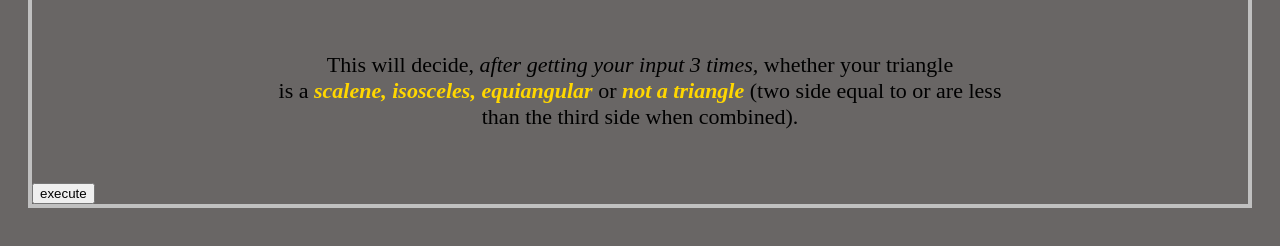
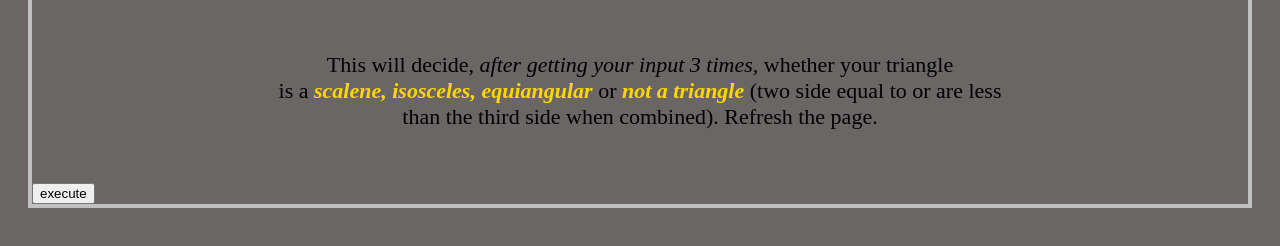
Before and after one commit to wbjb/IP2, a plain HTML site: page index.html in a window 1280 px wide. Shown: the part 180-426 px from the top of the page. Drawn offline with Linux system fonts and the light colour scheme.

Commit message:
Fixing merging errors due to loss of data.

```diff
--- a/index.html
+++ b/index.html
@@ -11,7 +11,7 @@
 		<div class = "size">
 			<h1>Kyulu Jonah</h1>
 			<h2>Triangle Tracker</h2>
-				<p><div class="center"> This will decide, <span class="emphasis"> after getting your input 3 times,</span> whether your triangle<br> is a <span class="bold">scalene, isosceles, equiangular</span> or <span class="bold"> not a triangle</span> (two side equal to or are less<br> than the third side when combined).</div></p>
+				<p><div class="center"> This will decide, <span class="emphasis"> after getting your input 3 times,</span> whether your triangle<br> is a <span class="bold">scalene, isosceles, equiangular</span> or <span class="bold"> not a triangle</span> (two side equal to or are less<br> than the third side when combined). Refresh the page.</div></p>
 				<input type="button" name="btn" value="execute" onclick="answer()">
 
 		</div>
--- a/text/javascript.js
+++ b/text/javascript.js
@@ -15,12 +15,12 @@ function Nan(notatriangle){
 }
 
 function answer(){
+for (count = 0; count < 1; count+=1){
 	a = parseInt(prompt("Enter the first measurement"))
   b = parseInt(prompt("Enter the second measurement"))
   c = parseInt(prompt("Enter the third measurement"))
 
-
-
+}
 if (a == b && b == c){
 	equal()}
  else if (a + c == b || b + c == a || a + b == c || a + c < b || b + c < a || a + b < c){
@@ -43,6 +43,4 @@ else if (a == c && b !=c){
 else if (a!=c && b!=c){
 	alert(types[1])
 }
-
-
-};
+}
```
Also changed, not shown: 1 other file.
